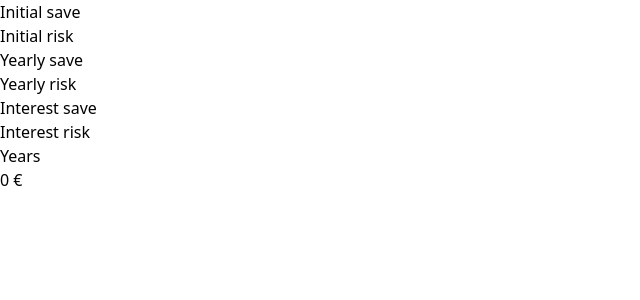
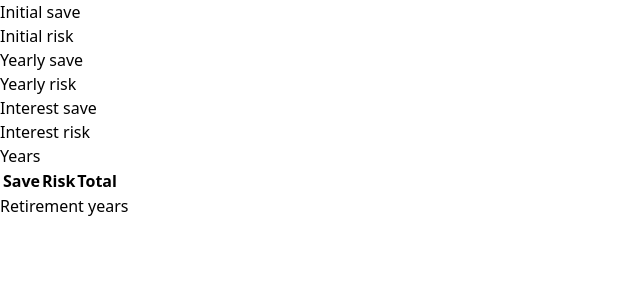
Before and after one commit to gossie/finance-calculator, a React (Vite) app: page / in a window 1280 px wide. Shown: the top 300 px of the page, without its empty margins (0-640 px from the left). Built offline with nearby package versions, Linux system fonts and the light colour scheme.

Commit message:
initial react implementation

```diff
--- a/src/App.tsx
+++ b/src/App.tsx
@@ -9,7 +9,9 @@ function App() {
     const [interestSave, setInterestSave] = useState(0);
     const [interestRisk, setInterestRisk] = useState(0);
     const [years, setYears] = useState(0);
+    const [retirementYears, setRetirementYears] = useState(0);
 
+    const yearlySavings: Array<JSX.Element> = [];
     let save = initialFortuneSave;
     let risk = initialFortuneRisk;
     for (let i=0; i<years; i++) {
@@ -18,8 +20,14 @@ function App() {
 
         risk *= (1 + interestRisk / 100);
         risk += yearlyFortuneRisk;
+
+        yearlySavings.push(<tr key={i}><td>Year {i + 1}</td><td>{Math.round(save * 100) / 100} €</td><td>{Math.round(risk * 100) / 100} €</td><td>{Math.round((save + risk) * 100) / 100} €</td></tr>)
     }
-    const total = Math.round((save + risk) * 100) / 100;
+
+    const yearlySpendings: Array<JSX.Element> = [];
+    for (let i=0; i<retirementYears; i++) {
+        yearlySpendings.push(<tr key={i}></tr>)
+    }
 
     return (
         <div>
@@ -33,7 +41,23 @@ function App() {
                 <FinanceInput id='years' label='Years' value={years} onChange={setYears} />
             </div>
             <div>
-                <div>{total} €</div>
+                <table>
+                    <thead>
+                        <tr>
+                            <th />
+                            <th>Save</th>
+                            <th>Risk</th>
+                            <th>Total</th>
+                        </tr>
+                    </thead>
+                    {yearlySavings}
+                </table>
+            </div>
+            <div>
+                <FinanceInput id='retirement-years' label='Retirement years' value={retirementYears} onChange={setRetirementYears} />
+            </div>
+            <div>
+
             </div>
         </div>
     )
```
Also changed, not shown: .travis.yml.
